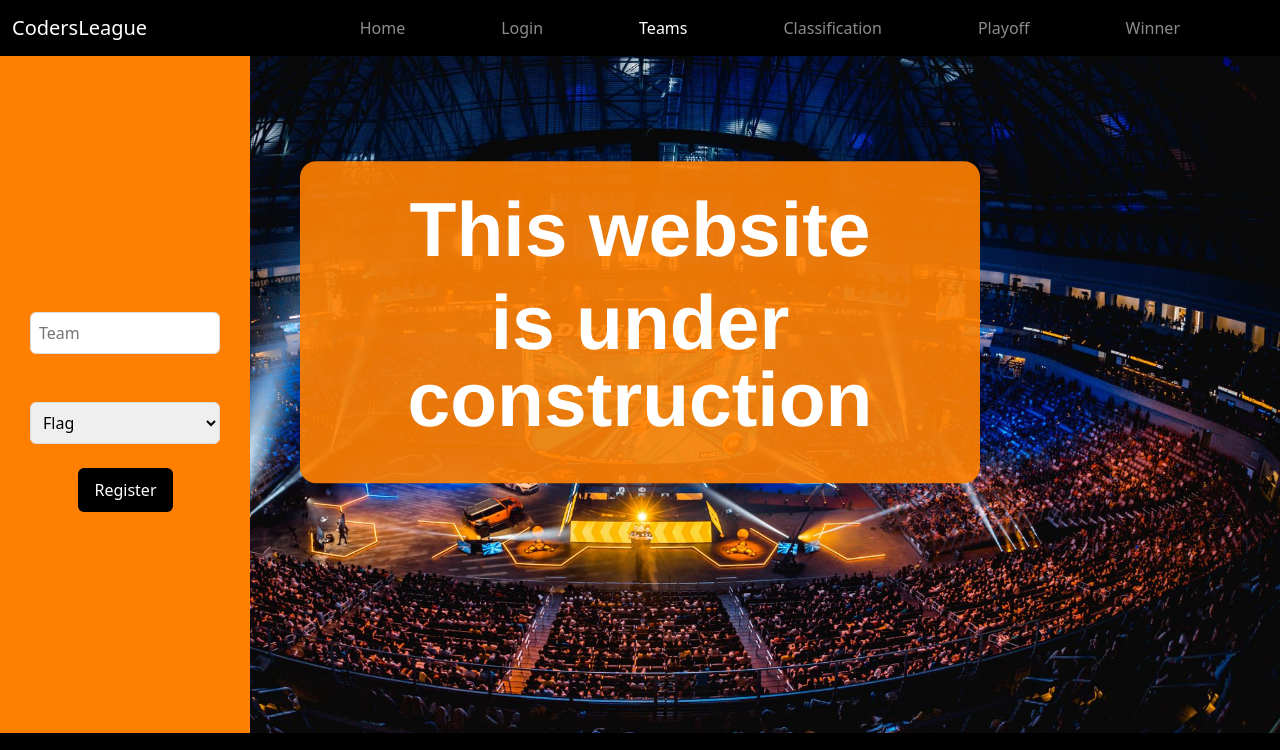
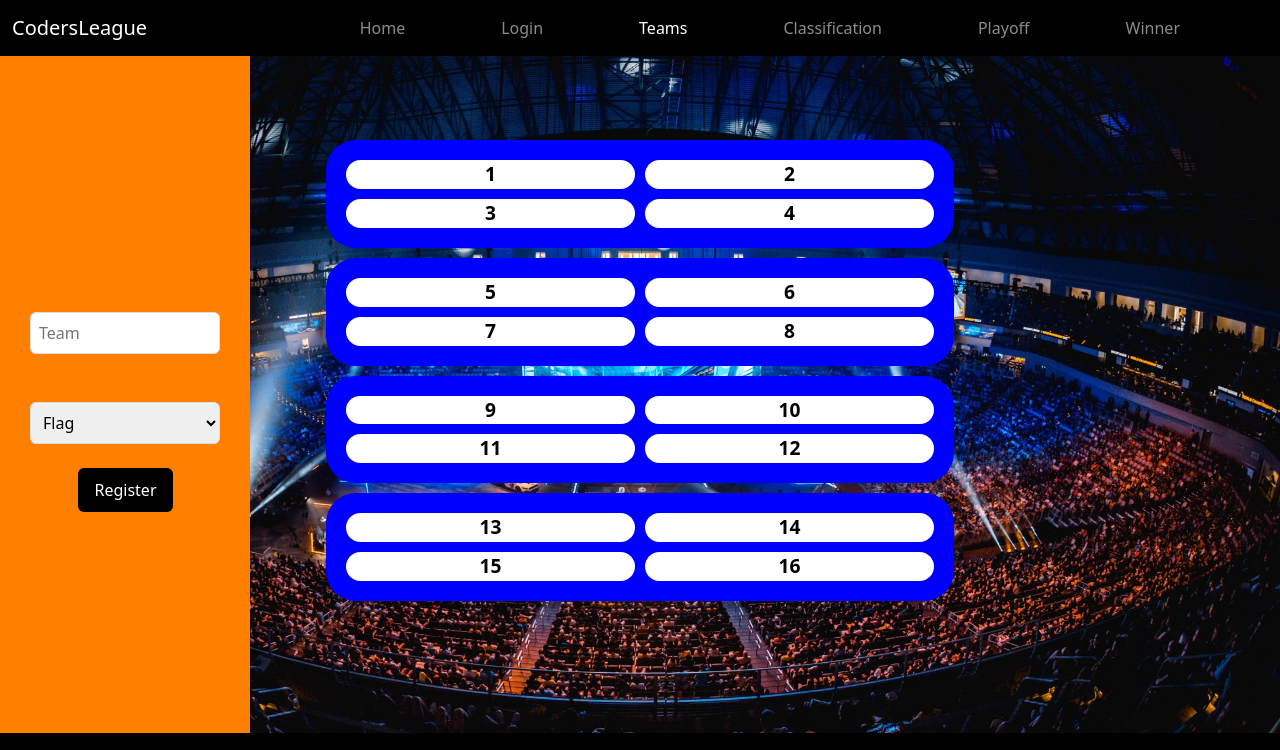
Before and after one commit to Miharu669/SportsApp, a website: page public/pages/teams.html in a window 1280 px wide. Shown: the top 750 px of the page. Drawn offline with Linux system fonts and the light colour scheme; files whose address does not match are found by name.

```diff
--- /dev/null
+++ b/public/css/tabla.css
@@ -0,0 +1,51 @@
+  [class*="col-"] {
+    margin-top: 10%;
+  }
+
+  .menu ul {
+    background-color: #0000ff;
+    border-radius: 30px;
+    list-style-type: none;
+    margin: 10px auto;
+    padding: 20px;
+  }
+
+  .menu li {
+    border-radius: 30px;
+    font-size: larger;
+    background-color: #ffffff;
+    color: #000000;
+  }
+
+.cuatroJunto{
+    font-weight: bold;
+    text-align: center;
+
+}
+.fourrectangulares {
+    display: grid;
+    grid-template-columns: 1fr 1fr;
+    gap: 10px;
+
+}
+  /* For mobile phones: */
+  [class*="col-"] {
+    width: 100%;
+  }
+
+
+  @media only screen and (min-width: 768px) {
+    /* For desktop: */
+    .col-1 {width: 8.33%;}
+    .col-2 {width: 16.66%;}
+    .col-3 {width: 25%;}
+    .col-4 {width: 33.33%;}
+    .col-5 {width: 41.66%;}
+    .col-6 {width: 50%;}
+    .col-7 {width: 58.33%;}
+    .col-8 {width: 66.66%;}
+    .col-9 {width: 75%;}
+    .col-10 {width: 83.33%;}
+    .col-11 {width: 91.66%;}
+    .col-12 {width: 100%;}
+  }
--- a/public/pages/teams.html
+++ b/public/pages/teams.html
@@ -11,6 +11,7 @@
     <link rel="stylesheet" href="/public/css/styles.css">
     <link rel="stylesheet" href="/public/css/bootstrap.min.css">
     <link rel="stylesheet" href="/public/css/teams.css">
+    <link rel="stylesheet" href="/public/css/tabla.css">
 
 <body>
 
@@ -76,12 +77,40 @@
     </aside>
 
     <main class="content row justify-content-center">
-        <div id="title">
-            <p>This website</p>
-            <p>is under construction</p>
-        </div>
+       <div class="col-6 col-s-9 menu">
+            <div class="cuatroJunto">
+                <ul class="fourrectangulares">
+                    <li>1</li>
+                    <li>2</li>
+                    <li>3</li>
+                    <li>4</li>
+                </ul>
+            </div>
+            <div class="cuatroJunto">
+                <ul class="fourrectangulares">
+                    <li>5</li>
+                    <li>6</li>
+                    <li>7</li>
+                    <li>8</li>
+                </ul>
+            </div>
+            <div class="cuatroJunto">
+                <ul class="fourrectangulares">
+                    <li>9</li>
+                    <li>10</li>
+                    <li>11</li>
+                    <li>12</li>
+                </ul>
+            </div>
+            <div class="cuatroJunto">
+                <ul class="fourrectangulares">
+                    <li>13</li>
+                    <li>14</li>
+                    <li>15</li>
+                    <li>16</li>
+                </ul>
+            </div>
     </main>
-
     <footer class="fixed-bottom">
         <div class="footer-content">
             <p>Codersleague ©</p>
```
